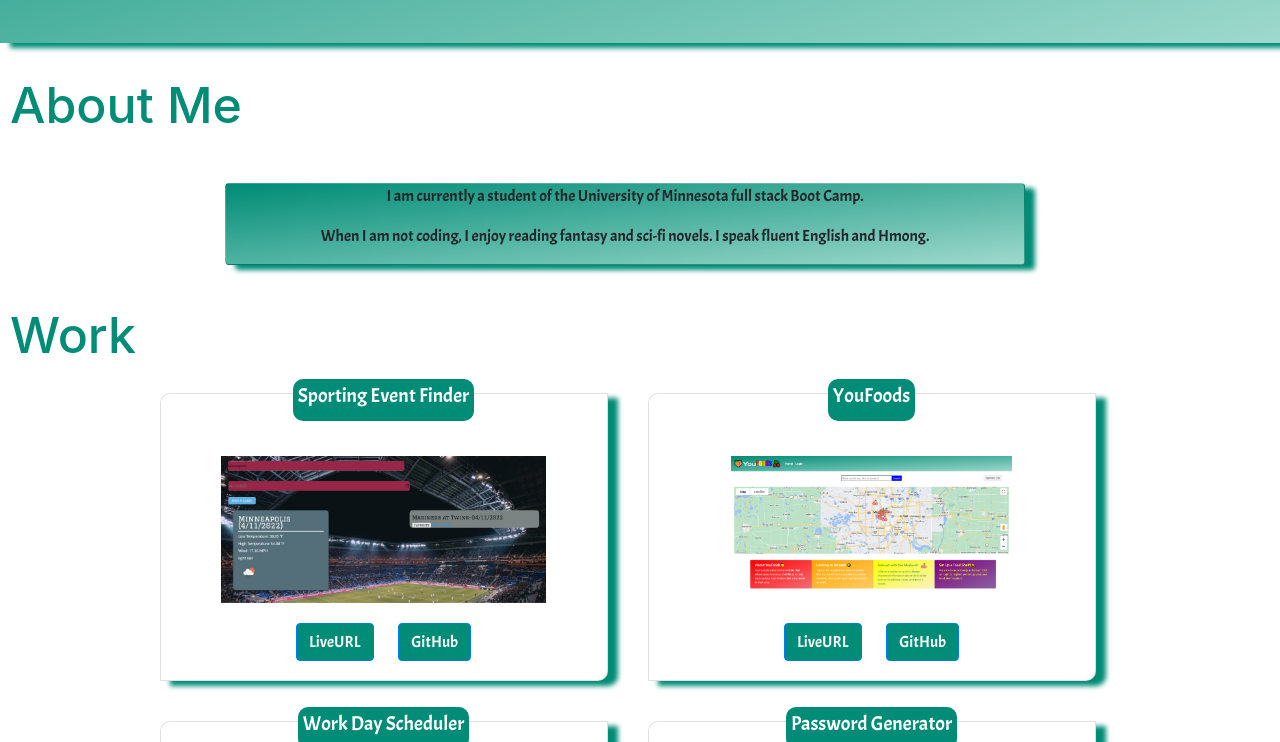
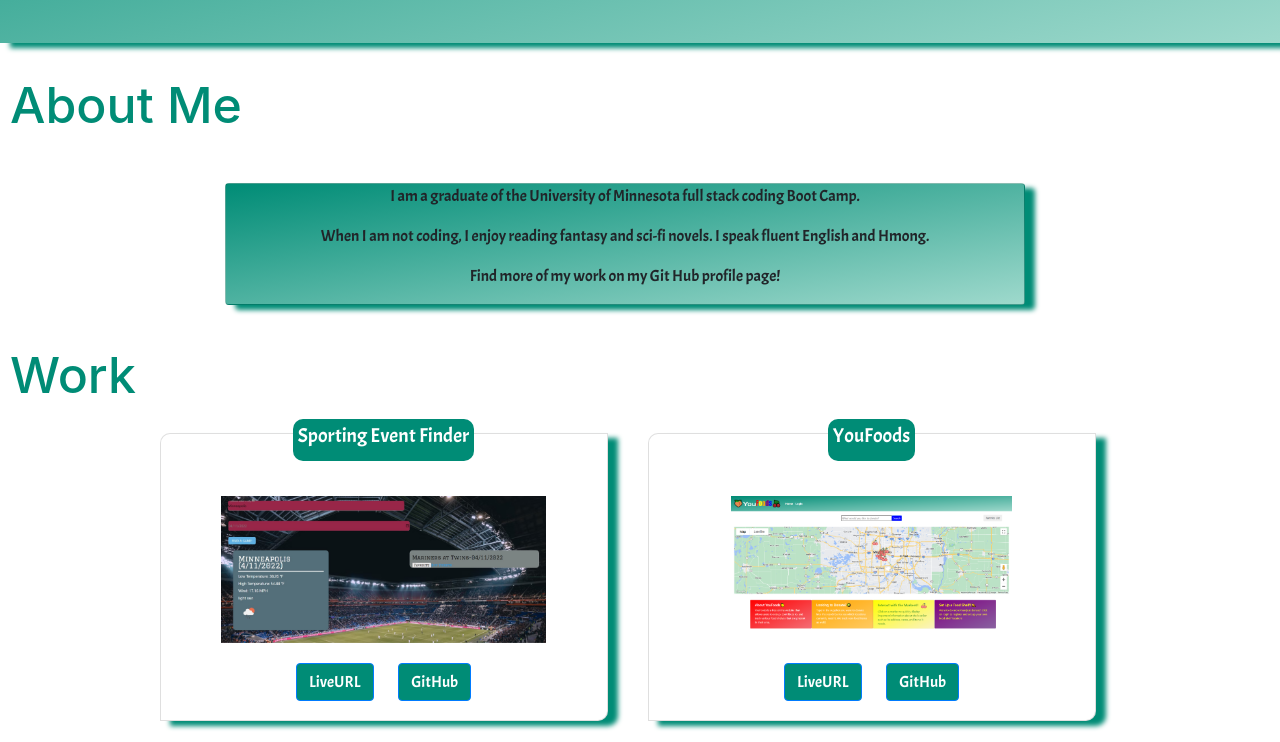
Before and after one commit to fchang1720/My-portfolio, a plain HTML site: page index.html in a window 1280 px wide. Shown: the part 358-1100 px from the top of the page. Drawn offline with nearby package versions, Linux system fonts and the light colour scheme.

Commit message:
updated picture, bio

```diff
--- a/index.html
+++ b/index.html
@@ -57,10 +57,13 @@
             <div class="about-content col-12-md row">
                 <div class="card col-8-md about-contents" style="width: 50rem; height: auto;">
                     <p>
-                        I am currently a student of the University of Minnesota full stack Boot Camp.
+                        I am a graduate of the University of Minnesota full stack coding Boot Camp.
                     </p>
                     <p>
                         When I am not coding, I enjoy reading fantasy and sci-fi novels. I speak fluent English and Hmong.
+                    </p>
+                    <p>
+                        Find more of my work on my Git Hub profile page!
                     </p>
                 </div>
             </div>
```
Also changed, not shown: 1 other file.
